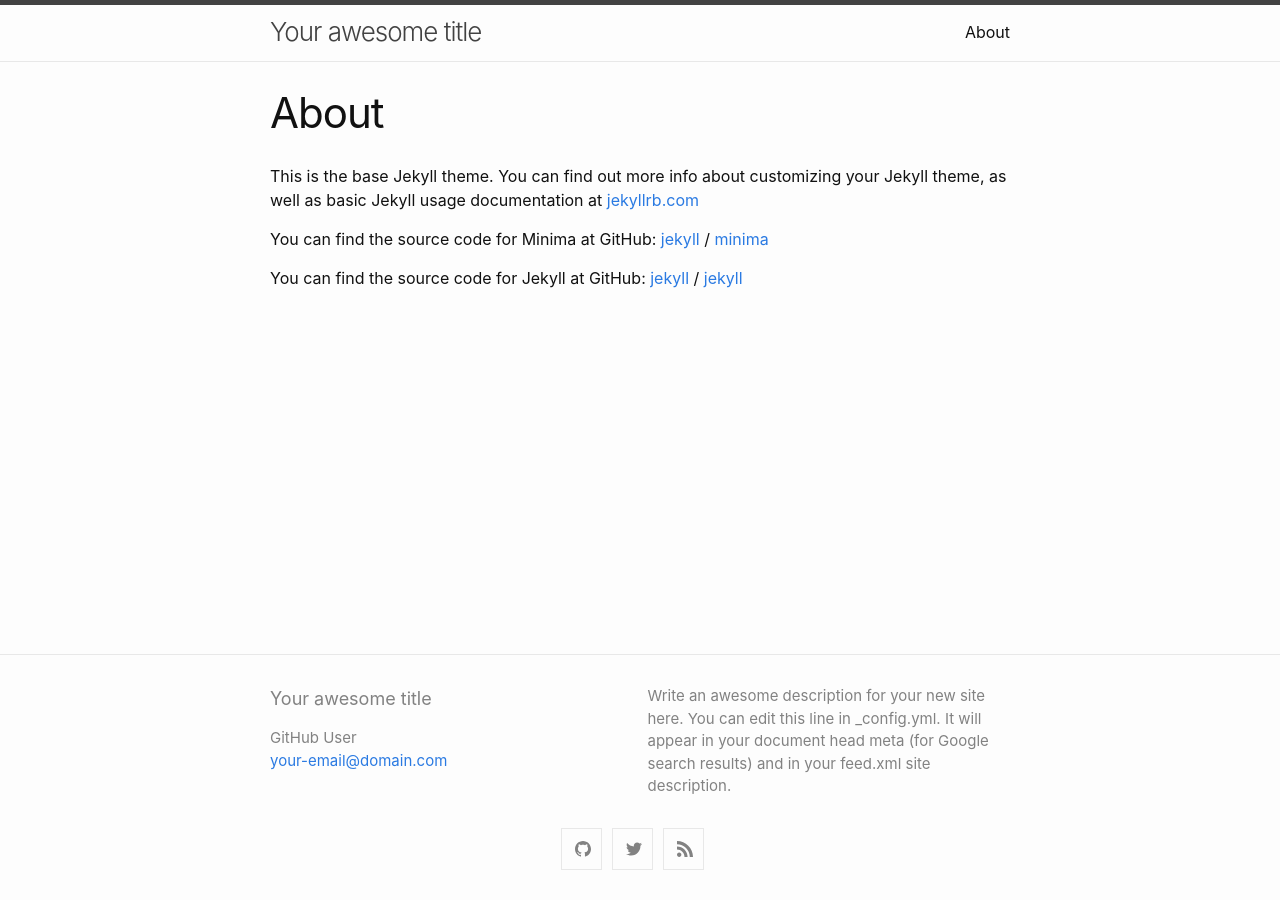
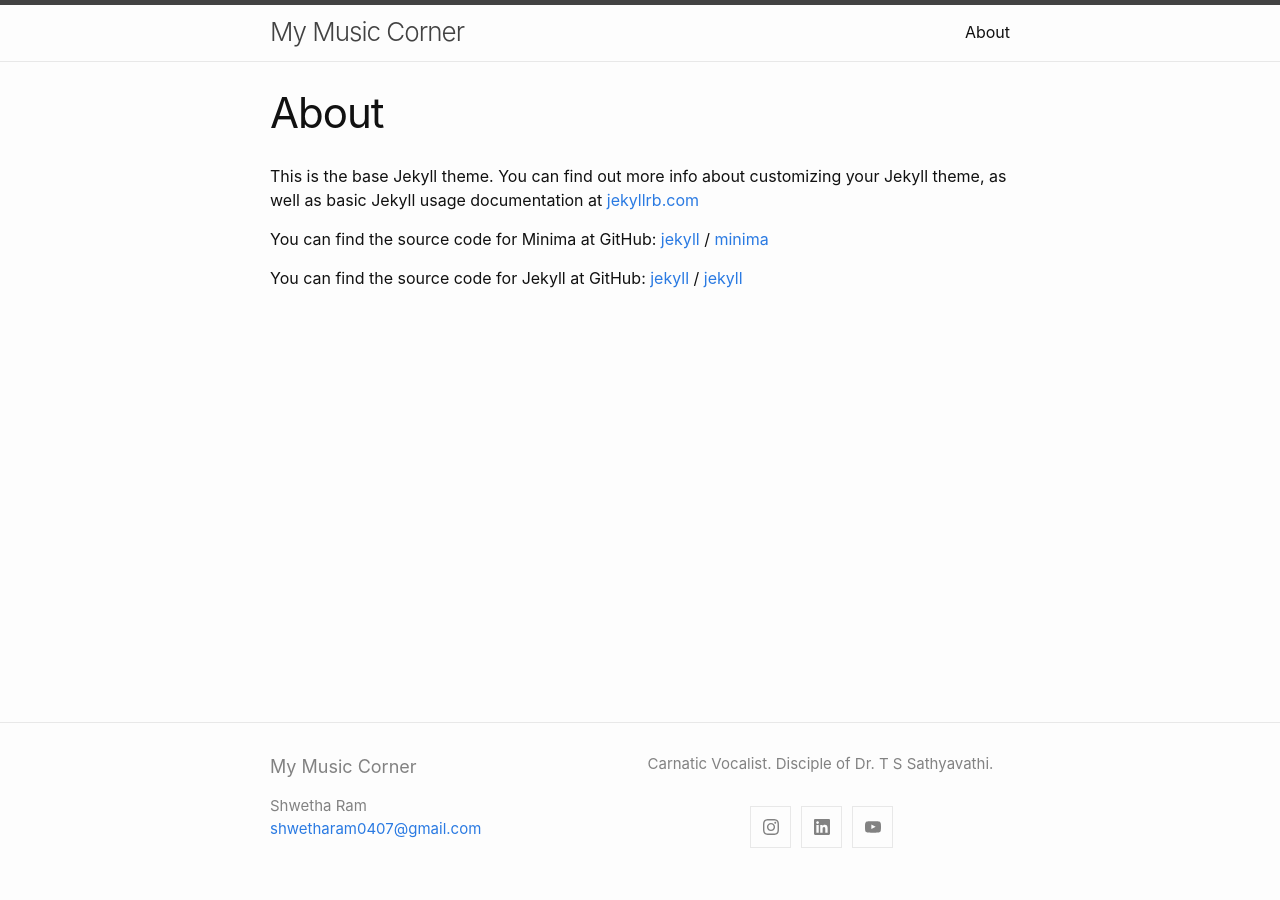
Before and after one commit to shwetharam0407/music-corner, a Jekyll site: the page built from about.md, in a window 1280 px wide. Built offline with Jekyll 4.4.1, drawn with Linux system fonts in a browser that asks for light colours.

Commit message:
updated _config and deleted _site which was committed by mistake

```diff
--- a/_config.yml
+++ b/_config.yml
@@ -1,12 +1,11 @@
-title: Your awesome title
-author: GitHub User
-email: your-email@domain.com
+title: My Music Corner
+author: Shwetha Ram
+email: shwetharam0407@gmail.com
 description: > # this means to ignore newlines until "show_excerpts:"
-  Write an awesome description for your new site here. You can edit this
-  line in _config.yml. It will appear in your document head meta (for
-  Google search results) and in your feed.xml site description.
+  Carnatic Vocalist. Disciple of Dr. T S Sathyavathi.
 
-show_excerpts: false # set to true to show excerpts on the homepage
+
+show_excerpts: true # set to true to show excerpts on the homepage
 
 # Minima date format
 # refer to https://shopify.github.io/liquid/filters/date/ if you want to customize this
@@ -15,17 +14,17 @@ minima:
 
   # generate social links in footer
   social_links:
-    twitter: jekyllrb
-    github:  jekyll
-    rss: rss
+    #twitter: jekyllrb
+    #github:  jekyll
+    #rss: rss
     # dribbble: jekyll
     # facebook: jekyll
     # flickr:   jekyll
-    # instagram: jekyll
-    # linkedin: jekyll
+     instagram: shwetha.ram
+     linkedin: shwetharam
     # pinterest: jekyll
-    # youtube: jekyll
-    # youtube_channel: UC8CXR0-3I70i1tfPg1PAE1g
+    # youtube: shwetharam0407
+     youtube_channel: UCuuV_zFg_JzugBpUzIW7RPg
     # youtube_channel_name: CloudCannon
     # telegram: jekyll
     # googleplus: +jekyll
```
Also changed, not shown: 12 other files.
